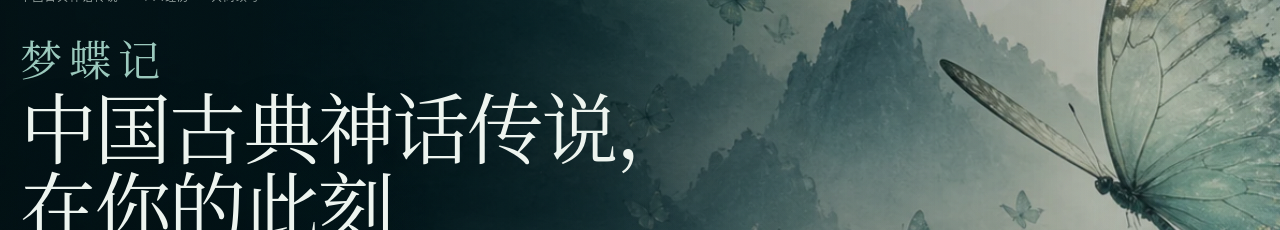
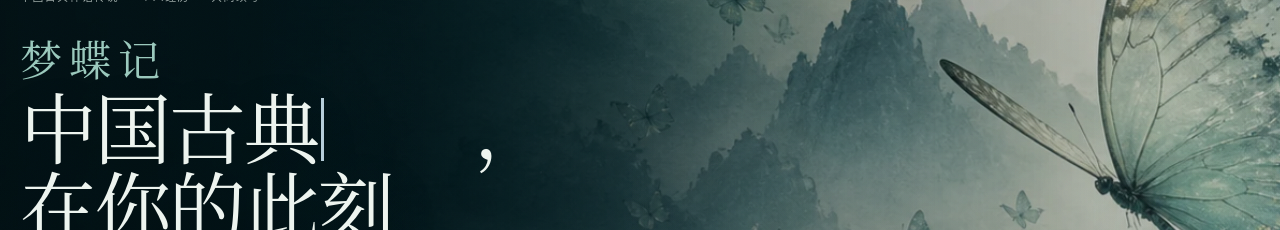
Before and after one commit to JAdpp/myth-ritual-demo, a React (Vite) app: page / in a window 1280 px wide. Shown: the part 154-384 px from the top of the page. Built offline with nearby package versions, Linux system fonts and the light colour scheme; no server answers; what opencc-js would draw is missing.

Commit message:
fix: restore rotating hero story categories

```diff
--- a/src/components/ConsentScreen.tsx
+++ b/src/components/ConsentScreen.tsx
@@ -121,6 +121,63 @@ const MAPPING_NODES = [
 
 const THEATRE_ACTS = ["接住火种", "光线成结", "把结摊开", "众人分线", "织成共图", "各执一端"] as const;
 
+const HERO_STORY_WORDS = [
+  { text: "神话", tone: "myth" },
+  { text: "传奇", tone: "legend" },
+  { text: "志怪", tone: "strange" },
+  { text: "小说", tone: "fiction" },
+] as const;
+
+function useHeroStoryWord() {
+  const [wordIndex, setWordIndex] = useState(0);
+  const [visibleCharacters, setVisibleCharacters] = useState(0);
+  const [deleting, setDeleting] = useState(false);
+  const [reducedMotion, setReducedMotion] = useState(false);
+  const currentWord = HERO_STORY_WORDS[wordIndex];
+
+  useEffect(() => {
+    if (typeof window.matchMedia !== "function") return undefined;
+    const preference = window.matchMedia("(prefers-reduced-motion: reduce)");
+    const syncPreference = () => setReducedMotion(preference.matches);
+    syncPreference();
+    preference.addEventListener?.("change", syncPreference);
+    return () => preference.removeEventListener?.("change", syncPreference);
+  }, []);
+
+  useEffect(() => {
+    if (reducedMotion) {
+      if (wordIndex !== 0) setWordIndex(0);
+      if (visibleCharacters !== HERO_STORY_WORDS[0].text.length) {
+        setVisibleCharacters(HERO_STORY_WORDS[0].text.length);
+      }
+      if (deleting) setDeleting(false);
+      return undefined;
+    }
+
+    let delay = deleting ? 140 : 210;
+    let nextStep = () => setVisibleCharacters((count) => count + (deleting ? -1 : 1));
+
+    if (!deleting && visibleCharacters === currentWord.text.length) {
+      delay = 1_300;
+      nextStep = () => setDeleting(true);
+    } else if (deleting && visibleCharacters === 0) {
+      delay = 280;
+      nextStep = () => {
+        setWordIndex((index) => (index + 1) % HERO_STORY_WORDS.length);
+        setDeleting(false);
+      };
+    }
+
+    const timer = window.setTimeout(nextStep, delay);
+    return () => window.clearTimeout(timer);
+  }, [currentWord.text.length, deleting, reducedMotion, visibleCharacters, wordIndex]);
+
+  return {
+    text: currentWord.text.slice(0, visibleCharacters),
+    tone: currentWord.tone,
+  };
+}
+
 export function ConsentScreen({
   busy,
   error,
@@ -135,6 +192,7 @@ export function ConsentScreen({
   const [modalOpen, setModalOpen] = useState(false);
   const [accepted, setAccepted] = useState(false);
   const [activeCaseId, setActiveCaseId] = useState<(typeof DEMO_CASES)[number]["id"]>(DEMO_CASES[0].id);
+  const heroStoryWord = useHeroStoryWord();
   const closeButtonRef = useRef<HTMLButtonElement>(null);
   const modalRef = useRef<HTMLElement>(null);
   const previousFocusRef = useRef<HTMLElement | null>(null);
@@ -262,8 +320,10 @@ export function ConsentScreen({
         <div className="landing-hero-copy">
           <p className="hero-edition"><span>中国古典神话传说</span><i aria-hidden="true" /><span>个人经历</span><i aria-hidden="true" /><span>共同续写</span></p>
           <p className="hero-wordmark">梦蝶记</p>
-          <h1 id="welcome-title">
-            <span>中国古典神话传说，</span>
+          <h1 id="welcome-title" aria-label="中国古典神话、传奇、志怪与小说，在你的此刻生出一条新支线。">
+            <span aria-hidden="true">
+              中国古典<span className={`hero-word-slot is-${heroStoryWord.tone}`}><span className="hero-rotating-word">{heroStoryWord.text}</span><i className="hero-type-caret" /></span>，
+            </span>
             <br /><em>在你的此刻<br /><span className="hero-branch-line">生出一条新支线</span></em>
           </h1>
           <p className="welcome-lead">
```
Also changed, not shown: 1 other file (tests, documents, lock files or other folders).
